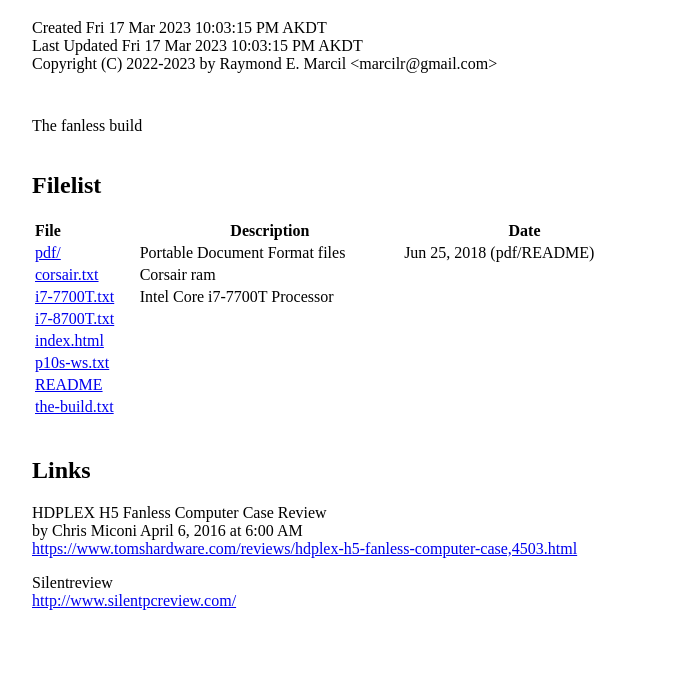
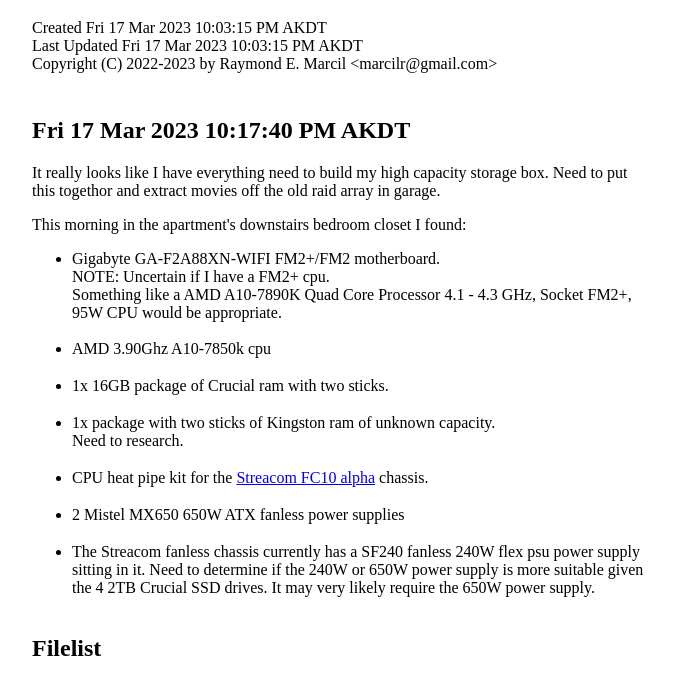
Before and after one commit to marcilr/fanless-the-build, a plain HTML site: page index.html in a window 1280 px wide. Shown: the part 89-768 px from the top of the page, without its empty margins (100-774 px from the left). Drawn offline with Linux system fonts and the light colour scheme.

Commit message:
Added entry for Fri 17 Mar 2023 10:17:40 PM AKDT:
It really looks like I have everything need to build my high capacity
storage box.  Need to put this togethor and extract movies off the old
 raid array in garage.

This morning in the apartment's downstairs bedroom closet I found:

o Gigabyte GA-F2A88XN-WIFI FM2+/FM2 motherboard.
  NOTE: Uncertain if I have a FM2+ cpu.
  Something like a AMD A10-7890K Quad Core Processor 4.1 - 4.3 GHz,
  Socket FM2+, 95W CPU would be appropriate.
  AMD 3.90Ghz A10-7850k cpu

o 1x 16GB package of Crucial ram with two sticks.

o 1x package with two sticks of Kingston ram of unknown capacity.
  Need to research.

o CPU heat pipe kit for the Streacom FC10 alpha chassis.

o 2 Mistel MX650 650W ATX fanless power supplies

o The Streacom fanless chassis currently has a SF240 fanless
  240W flex psu power supply sitting in it.  Need to determine
  if the 240W or 650W power supply is more suitable given the
  4x 2TB Crucial SSD drives. It may very likely require the
  650W power supply.

```diff
--- a/index.html
+++ b/index.html
@@ -68,11 +68,65 @@ Copyright (C) 2022-2023 by Raymond E. Marcil &lt;marcilr@gmail.com&gt;<br>
 </td></tr>
 </table>
 
+<!--- ======================== THE FANLESS BUILD ==================== --->
+<!--- ======================== THE FANLESS BUILD ==================== --->
+<!---
 <p style="margin-top:1cm;">
-The fanless build
+<h2>The fanless build</h2>
+--->
 
-<!--- ============================= FILELIST ========================= --->
-<!--- ============================= FILELIST ========================= --->
+<!--- ================= Fri 17 Mar 2023 10:17:40 PM AKDT ============ --->
+<!--- ================= Fri 17 Mar 2023 10:17:40 PM AKDT ============ --->
+<p style="margin-top:1cm;">
+<h2>Fri 17 Mar 2023 10:17:40 PM AKDT</h2>
+
+It really looks like I have everything need to build my high
+capacity storage box.  Need to put this togethor and
+extract movies off the old raid array in garage.
+
+<p>
+This morning in the apartment's downstairs bedroom closet I found:
+
+<ul>
+  <li>
+    Gigabyte GA-F2A88XN-WIFI FM2+/FM2 motherboard.<br>
+    NOTE: Uncertain if I have a FM2+ cpu.<br>
+    Something like a AMD A10-7890K Quad Core Processor
+    4.1 - 4.3 GHz, Socket FM2+, 95W CPU would be appropriate.
+
+  <li style='margin-top:0.5cm'>
+    AMD 3.90Ghz A10-7850k cpu
+
+  <li style='margin-top:0.5cm'>
+    1x 16GB package of Crucial ram with two sticks.
+
+  <li style='margin-top:0.5cm'>
+    1x package with two sticks of Kingston ram
+    of unknown capacity.<br>
+    Need to research.
+
+  <li style='margin-top:0.5cm'>
+    CPU heat pipe kit for the
+    <a href="../streacom/fc10/index.html">
+      Streacom FC10 alpha</a> chassis.
+
+  <li style='margin-top:0.5cm'>
+    2 Mistel MX650 650W ATX fanless power supplies
+
+  <li style='margin-top:0.5cm'>
+    The Streacom fanless chassis currently has a SF240 fanless
+    240W flex psu power supply sitting in it.  Need to determine
+    if the 240W or 650W power supply is more suitable given the
+    4 2TB Crucial SSD drives.  It may very likely require the
+    650W power supply.
+
+</ul>
+
+<p>
+
+
+<!--- =========================== FILELIST =========================== --->
+<!--- =========================== FILELIST =========================== --->
 <p style="margin-top:1cm;">
 <h2>Filelist</h2>
 
```
